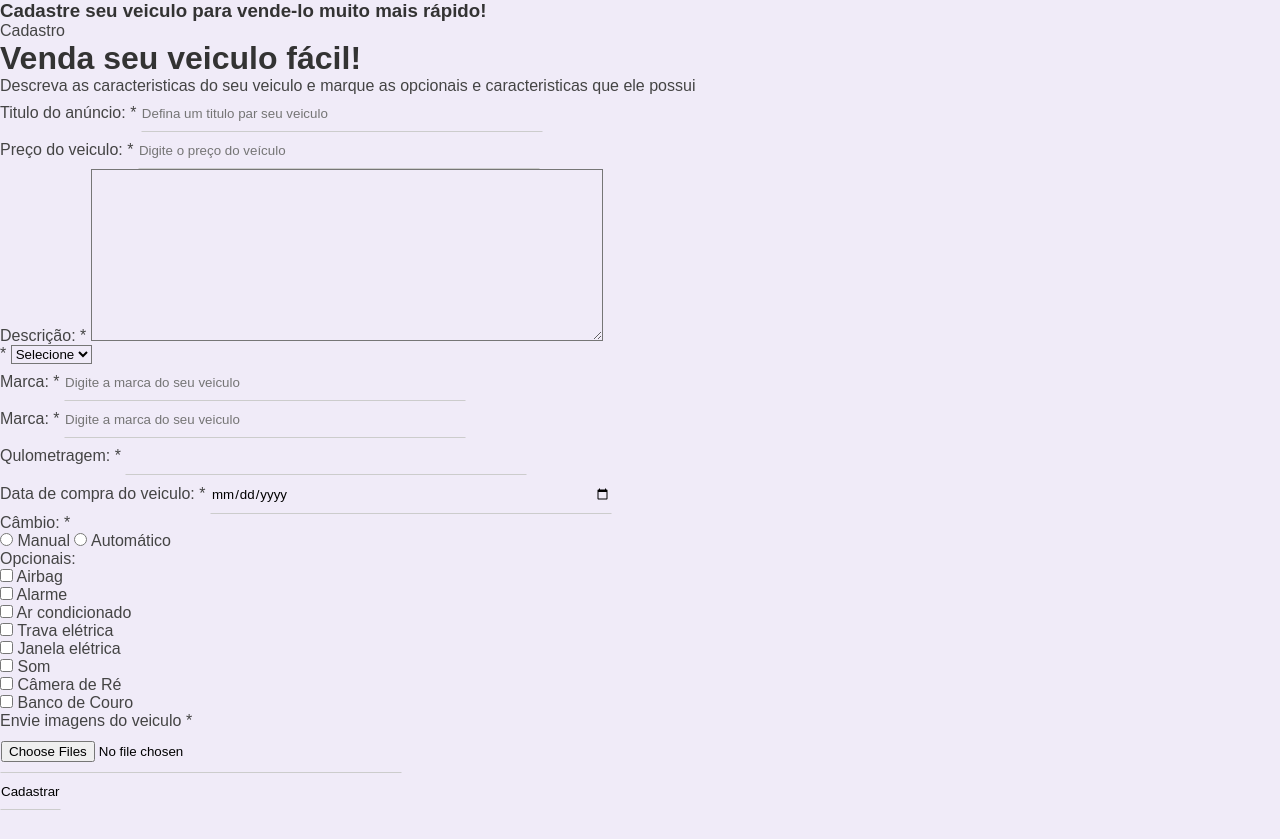
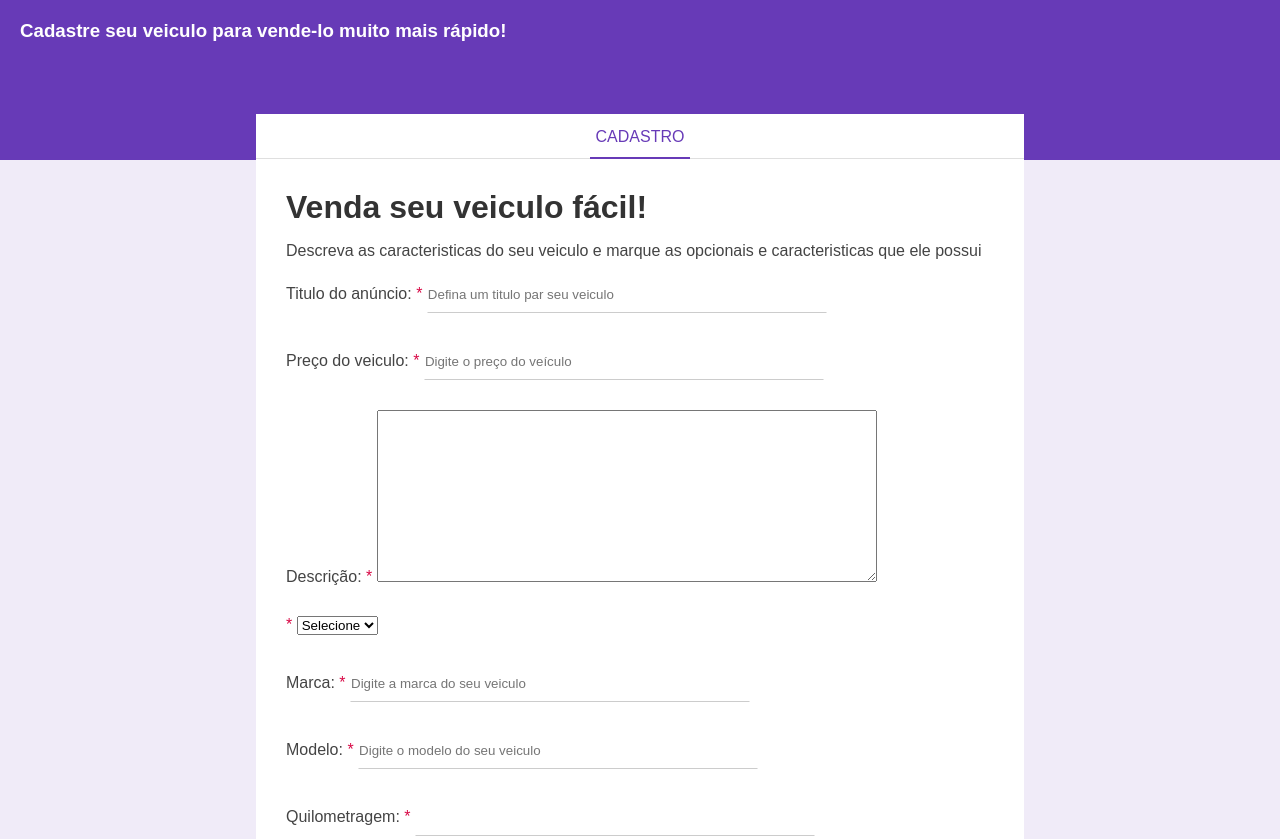
Before and after one commit to MoisesSS1/form_simples, a plain HTML site: page index.html in a window 1280 px wide. Shown: the top 839 px of the page. Before the commit the page ends 810 px from the top, so only its background shows below. Drawn offline with Linux system fonts and the light colour scheme.

Commit message:
Finalizando css

```diff
--- a/index.css
+++ b/index.css
@@ -1,8 +1,11 @@
 /* Reset */
+
 *{
-
-    margin: 0px;
-    padding: 0px;
+    box-sizing: border-box;
+}
+body{
+    margin: 0;
+    padding: 0;
     font-family: Arial, Arial, Helvetica, sans-serif;
     background-color: #f0ebf8;
 }
@@ -17,7 +20,7 @@ p,label{
 
 input {
     border: 1px solid transparent;
-    border-bottom: 1px solid #ccc;
+    border-bottom: 1px solid #CCC;
     padding: 10px 0px;
 }
 
@@ -29,3 +32,109 @@ textarea {
     padding: 10px 5px;
     width: 500px;
 }
+
+/* Cabeçalho da página */
+.header{
+    height: 160px;
+    padding: 20px;
+    background-color: #673AB7;
+
+}
+
+.header h3{
+    color: #FFF;
+    margin-top: 0;
+}
+
+/* Cabeçalho do formulário*/
+.form-header{
+    border-bottom: 1px solid #dfdfdf;
+    height: 45px;
+}
+
+.form-header p {
+    color: #673AB7;
+    border-bottom: 2px solid #673AB7;
+    width: 100px;
+    text-align: center;
+    margin-right: auto;
+    margin-left: auto;
+    text-transform: uppercase;
+    height: 45px;
+    line-height: 45px;
+
+}
+
+.form-header p {
+    color: #673AB7;
+    border-bottom: 2px solid #673AB7;
+    width: 100px;
+    height: 45px;
+    line-height: 45px;
+    text-align: center;
+    margin-left: auto;
+    margin-bottom: auto;
+    text-transform: uppercase;
+}
+
+/* Container do formulário */
+.form-container{
+    background-color: #FFF;
+    width: 60%;
+    margin-left: auto;
+    margin-right: auto;
+    position: relative;
+    top: -62px;
+}
+
+/* Corpo formulário */
+.form-body{
+    padding: 30px;
+}
+
+.form-title{
+    margin: 0;
+}
+
+.required-field{
+    color: #D80845;
+}
+
+.box-input{
+    margin-bottom: 30px;
+}
+
+.black{
+    display:block;
+}
+
+.optional_box{
+    display: inline-block;
+    margin-right: 30px;
+}
+
+.option_list{
+    padding-left: 0;
+}
+
+.optional_list{
+    list-style: none;
+}
+
+.btn-submit{
+    background-color: #673AB7;
+    color: #FFF;
+    border: 2px solid transparent;
+    width: 150px;
+    height: 50px;
+    text-transform: uppercase;
+    cursor: pointer;
+    transition: .5s;
+}
+
+.btn-submit:hover {
+    background-color: #FFF;
+    border-color:#673AB7;
+    color: #673AB7;
+
+}
--- a/index.html
+++ b/index.html
@@ -95,14 +95,14 @@
                     </div>
 
                     <div class="box-input">
-                        <label for="model">Marca:
+                        <label for="model">Modelo:
                             <span class="required-field">*</span>
                         </label>
                         <input
                         type="text"
                         name="model"
                         id="model"
-                        placeholder="Digite a marca do seu veiculo"
+                        placeholder="Digite o modelo do seu veiculo"
                         class="block"
                         minlength="1"
                         maxlength="30"
@@ -110,7 +110,7 @@
                     </div>
 
                     <div class="box-input">
-                        <label for="mileage">Qulometragem:
+                        <label for="mileage">Quilometragem:
                             <span class="required-field">*</span>
                         </label>
                         <input
@@ -145,9 +145,9 @@
                         <label for="auto">Automático</label>
                     </div>
 
-                    <div class="optional-box">
+                    <div class="optional_box">
                         <p>Opcionais: </p>
-                        <ul class="optional-list">
+                        <ul class="optional_list">
                             <li>
                                 <input type="checkbox" name="optional[]" id="airbag" value="airbag">
                                 <label for="airbag">Airbag</label>
@@ -170,8 +170,8 @@
                         </ul>
                     </div>
 
-                    <div class="optional-box">
-                        <ul class="optional-list">
+                    <div class="optional_box">
+                        <ul class="optional_list">
                             <li>
                                 <input type="checkbox" name="optional[]" id="eletric_window" value="eletric_window">
                                 <label for="eletric_window">Janela elétrica</label>
```
